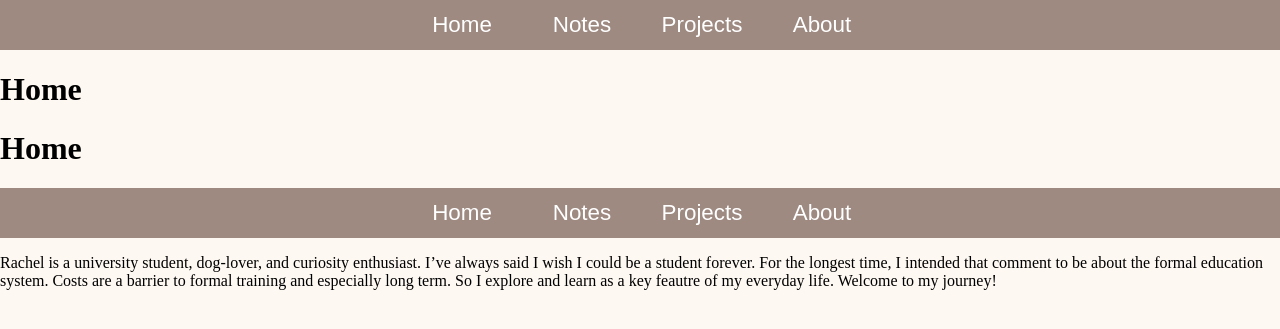
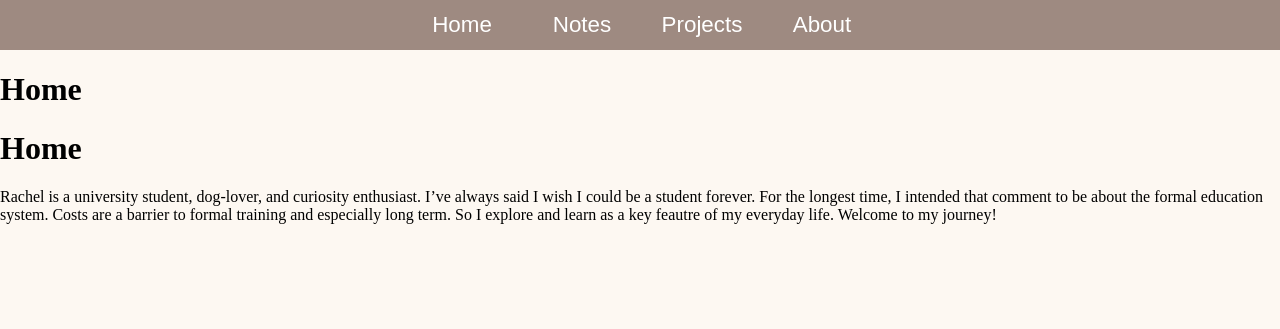
Before and after one commit to rachelhuls/rachelhuls.github.io, a Jekyll site: the page built from index.html, in a window 1280 px wide. Shown: the top 329 px of the page. Built offline with Jekyll 4.4.1, drawn with Linux system fonts in a browser that asks for light colours.

Commit message:
Update index.html

```diff
--- a/index.html
+++ b/index.html
@@ -13,7 +13,7 @@ title: Home
 <h1>{{ page.title }}</h1>
 
   <!--<body class="{{page.title}}">-->
-{% include navigation.html%}
+<!--{% include navigation.html%}-->
 {{ content }}
 
 
```
